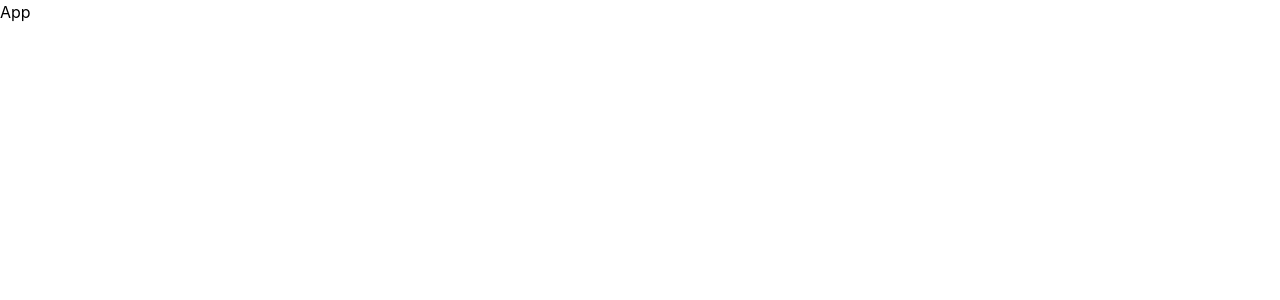
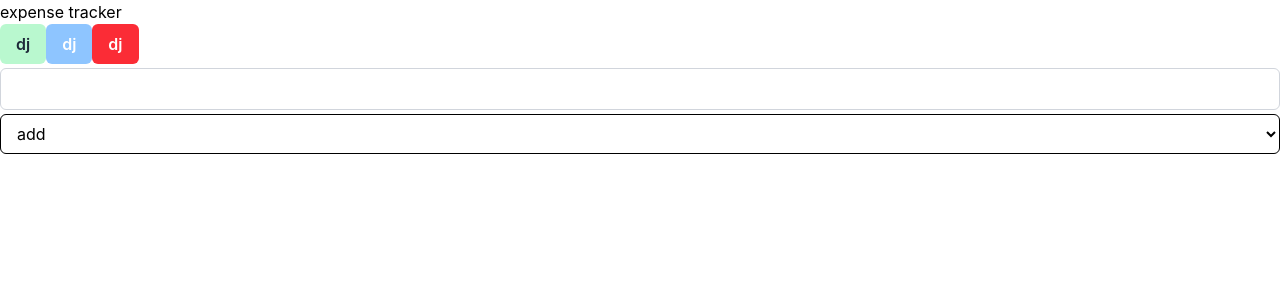
Before and after one commit to preetam988-sanks/expense-tracker, a React (Vite) app: page / in a window 1280 px wide. Shown: the top 300 px of the page. Built offline with nearby package versions, Linux system fonts and the light colour scheme.

Commit message:
task-2:Build reusable UI primitives

```diff
--- a/src/App.tsx
+++ b/src/App.tsx
@@ -1,8 +1,38 @@
 import React from 'react'
+import {Button} from "./Components/UI/Button.tsx";
+import {TextField} from "./Components/UI/TextField.tsx";
+import {Select} from "./Components/UI/Select.tsx";
 
 const App = () => {
     return (
-        <div>App</div>
+        <div>
+        <section>
+            <h1>expense tracker</h1>
+            <Button className="text-white-800" onClick={()=>console.log("hello")}
+                    variant="secondary"
+
+            >dj
+            </Button>
+            <Button className="text-white-800" onClick={()=>console.log("hello")}
+                    variant="primary"
+
+            >dj
+            </Button>
+            <Button className="text-white-800" onClick={()=>console.log("hello")}
+                    variant="danger"
+
+            >dj
+            </Button>
+
+            <TextField />
+            <Select options={[{value:"add",label:"add"}]}>
+                <label>add</label>
+                <option value="add">add</option>
+            </Select>
+
+            </section>
+        </div>
+
     )
 }
 export default App
--- /dev/null
+++ b/src/Components/UI/Button.tsx
@@ -0,0 +1,37 @@
+interface  ButtonProps{
+    onClick:()=>void
+    type:"button"|"submit"|"reset"
+    disabled:boolean
+    variant?:'primary'|'secondary'|'danger'
+}
+
+// import React from "react";
+
+// interface ButtonProps extends React.ButtonHTMLAttributes<HTMLButtonElement> {
+//     variant?: 'primary' | 'secondary' | 'danger',
+//     // onClick?: () => void
+// }
+
+export function Button ({
+
+
+                            variant = 'primary',
+                                                  children,
+                                                  className = '',
+                                                  ...props
+
+                                              }: ButtonProps)  {
+    const baseStyles = 'px-4 py-2 rounded-md font-semibold transition-color cursor-pointer '
+    const variantStyles = {
+        primary: 'bg-blue-300 text-white hover:bg-blue-700 focus:ring-blue-80',
+        secondary: 'bg-green-200 text-gray-800 hover:bg-gray-300 focus:ring-gray-400',
+        danger: 'bg-red-500 text-white hover:bg-red-700 focus:ring-red-800',
+    };
+
+
+    return (
+        <button className={`${variantStyles[variant]} ${baseStyles} ${className}`} {...props}>
+            {children}
+        </button>
+    )
+}
--- /dev/null
+++ b/src/Components/UI/Select.tsx
@@ -0,0 +1,26 @@
+interface SelectProps extends React.SelectHTMLAttributes<HTMLSelectElement> {
+    label:string;
+    options?:{value:string,label:string}[];
+    error?:string;
+
+}
+export function Select({
+    label,
+    options,
+    error,
+    className,
+    ...props
+}:SelectProps){
+    return(
+        <div className={`flex flex-col gap-1 w-full ${className}`}>
+            <label className='text-sm font-medium text-gray-700'>{label}</label>
+            <select className={`px-3 py-2 border rounded-md bg-white focus:outline-none focus:ring-2 transition-shadow cursor-pointer
+            ${error && 'border-red-500 focus:ring-red-500'}`}>
+        {options.map((option)=>(
+        <option key={option.value} value={option.value}>{option.label}</option>
+        ))}
+
+            </select>
+        </div>
+    )
+}
--- /dev/null
+++ b/src/Components/UI/TextField.tsx
@@ -0,0 +1,24 @@
+import React from "react"
+
+interface TextFieldProps extends React.InputHTMLAttributes<HTMLInputElement>{
+    label:string
+    error?:string
+}
+export const TextField=React.forwardRef<HTMLInputElement,TextFieldProps>(
+    (
+        {
+            label,
+            error,
+            className='',
+            ...props
+        },ref
+    )=>{
+        return(
+            <div className={`flex flex-col gap-1 w-full ${className}`}>
+               <label className="text-sm font-medium text-gray-700">{label}</label>
+                <input ref={ref} className="border border-gray-300 rounded-md px-3 py-2 focus:outline-none focus:ring-2 focus:ring-blue-500" {...props}/>
+                {error && <p className="text-sm text-red-500">{error}</p>}
+            </div>
+        )
+    }
+)
```
